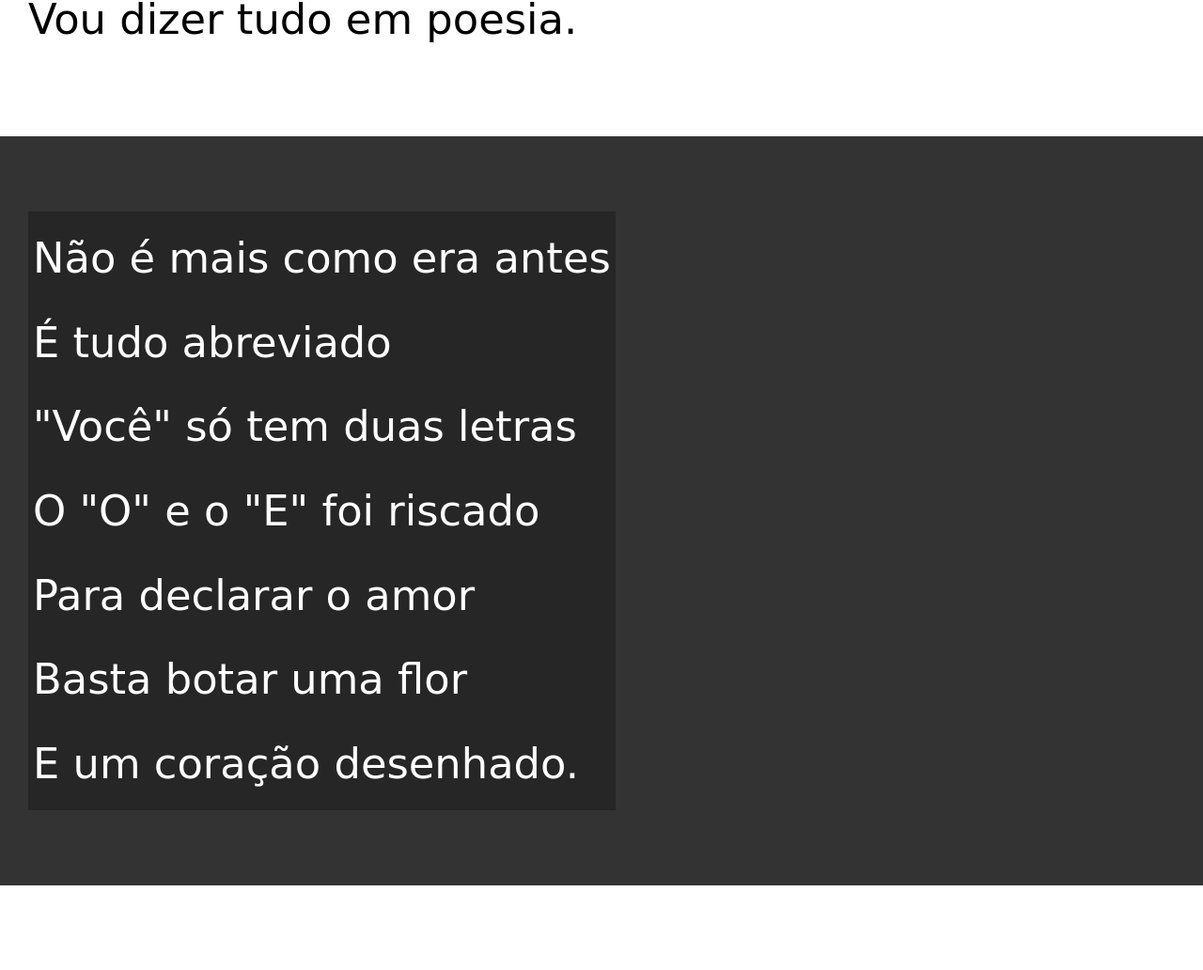
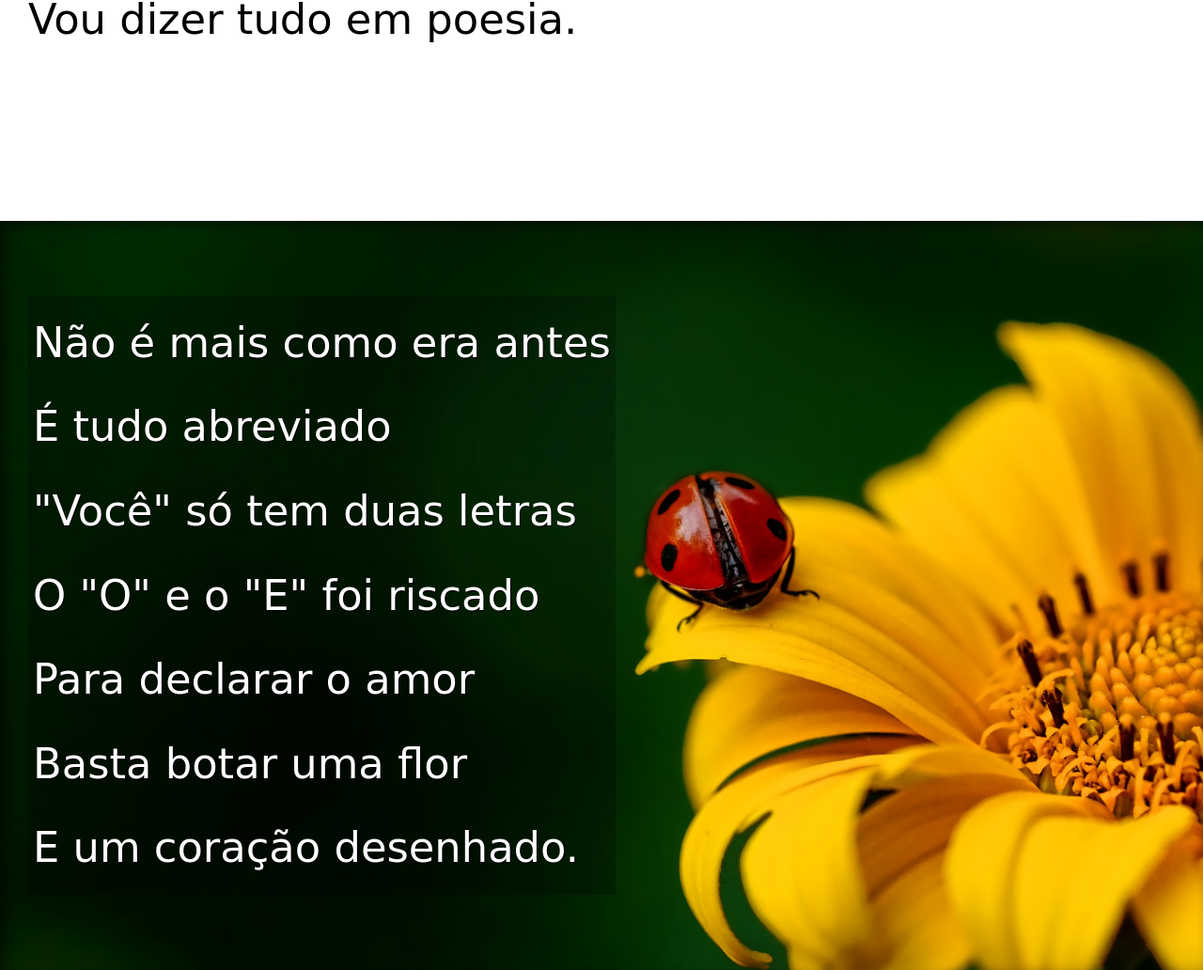
Before and after one commit to LucasNunesds/html-css, a plain HTML site: page desafiomodulo3/desafio12/index.html in a window 1280 px wide. Shown: the part 908-1940 px from the top of the page at 94% size. Drawn offline with Linux system fonts and the light colour scheme; a web font is replaced by a local one.

Commit message:
atualizei o desafio12

```diff
--- a/desafiomodulo3/desafio12/estilo/style.css
+++ b/desafiomodulo3/desafio12/estilo/style.css
@@ -59,6 +59,10 @@ section{
     font-size: 3.5vw;
 }
 
+section > p{
+    padding-bottom: 2em;
+}
+
 section.normal{
     background-color: white;
     color: black;
@@ -67,12 +71,28 @@ section.normal{
 section.imagem{
     background-color: rgb(51, 51, 51);
     color: white;
+    box-shadow: inset 6px 6px 13px 0px rgba(0, 0, 0, 0.473);
+    background-size: cover;
+    background-attachment: fixed;
 }
 
 section.imagem > p{
     display: inline-block;
     padding: 5px;
-    background-color: rgb(0, 0, 0, 0.253)
+    background-color: rgb(0, 0, 0, 0.253);
+    text-shadow: 1px 1px 0px black;
+}
+
+section#img01{
+    background-image: url('../imagens/background001.jpg');
+    background-position: right center;
+
+}
+
+section#img02{
+    background-image: url('../imagens/background002.jpg');
+
+
 }
 
 footer{
--- a/desafiomodulo3/desafio12/index.html
+++ b/desafiomodulo3/desafio12/index.html
@@ -27,7 +27,7 @@
 
     </section>
 
-    <section class="imagem">
+    <section class="imagem" id="img01">
 
         <p>
             Não é mais como era antes <br>
@@ -63,7 +63,7 @@
 
     </section>
 
-    <section class="imagem">
+    <section class="imagem" id="img02">
 
         <p>
             Tenho saudade das cartas <br>
```
